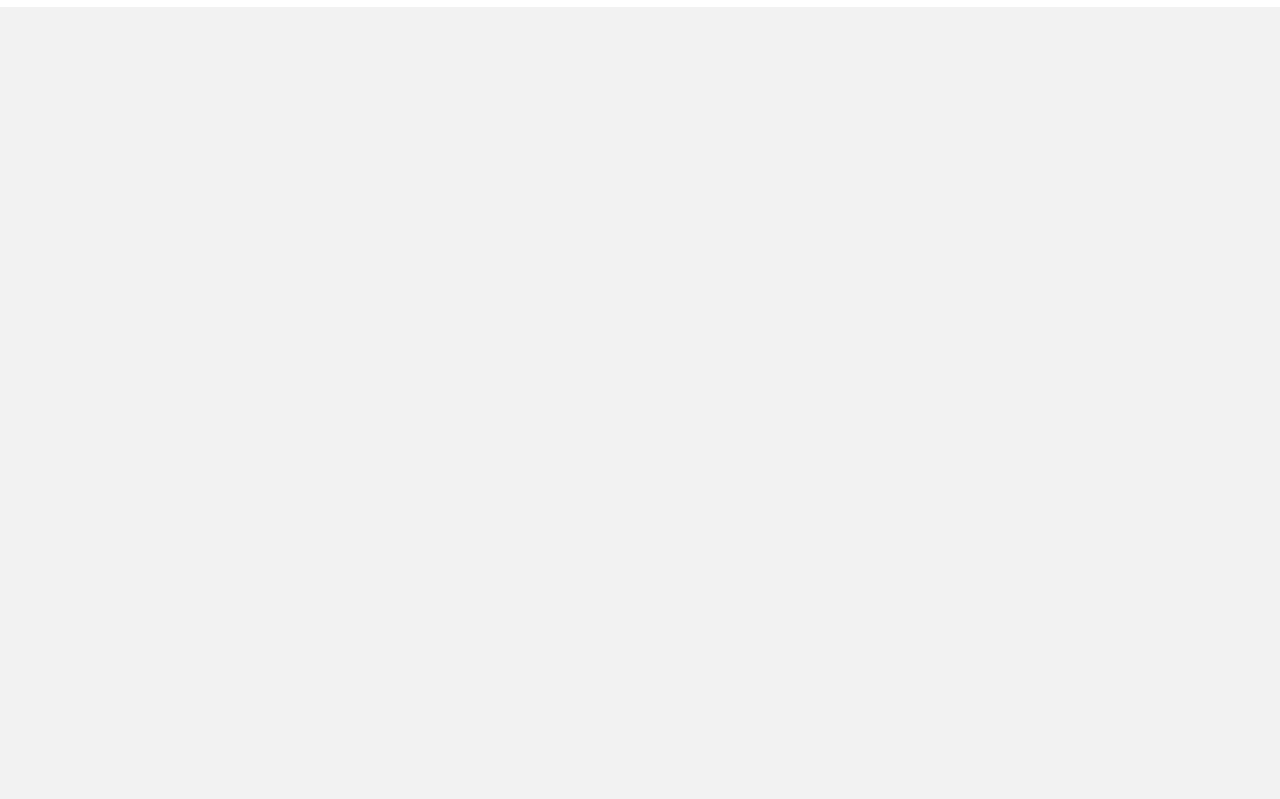
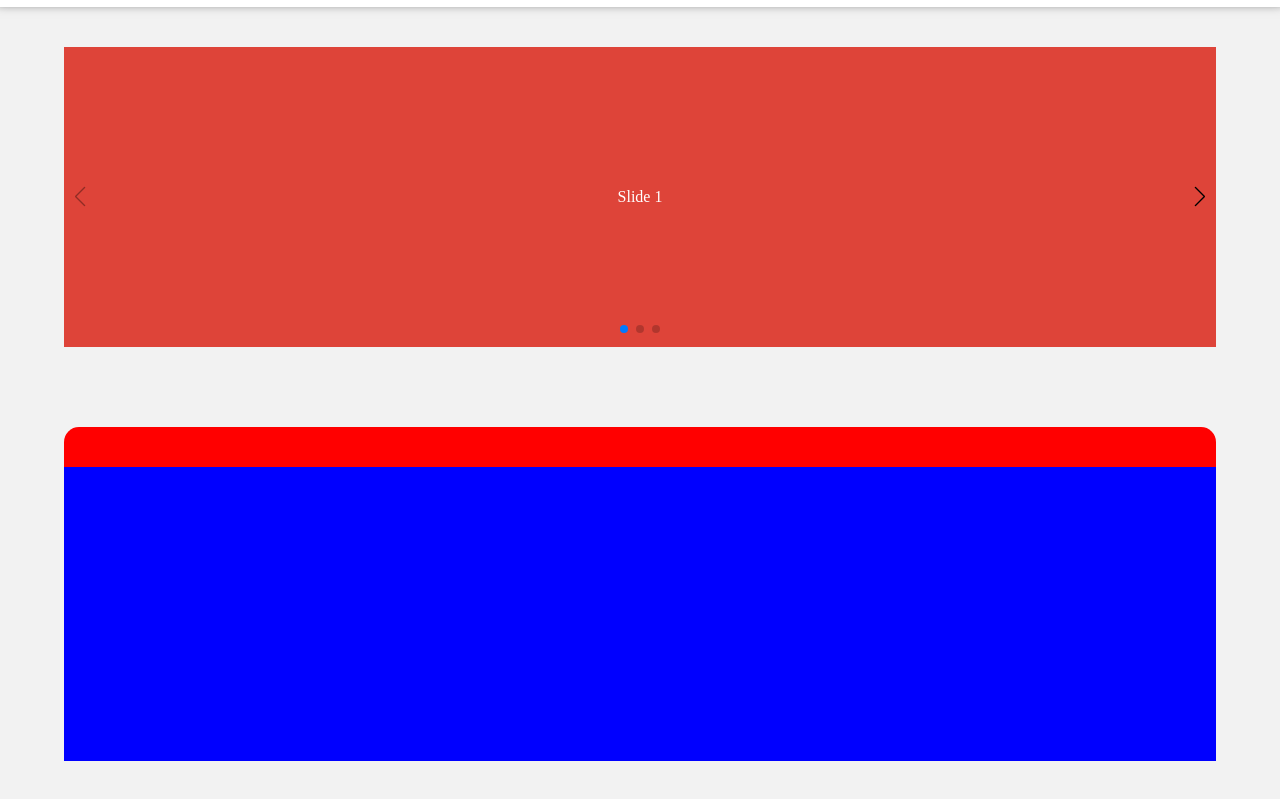
Before and after one commit to tinanago1/mysite, a plain HTML site: page _src/HTML/home.html in a window 1280 px wide. Shown: the part 53-852 px from the top of the page. Before the commit the page ends 800 px from the top, so only its background shows below. Drawn offline with nearby package versions, Linux system fonts and the light colour scheme; files whose address does not match are found by name.

Commit message:
ファイルの追加・追記

```diff
--- /dev/null
+++ b/JS/swiper.js
@@ -0,0 +1,11 @@
+const swiper = new Swiper(".swiper", {
+    // ページネーションが必要なら追加
+    pagination: {
+      el: ".swiper-pagination"
+    },
+    // ナビボタンが必要なら追加
+    navigation: {
+      nextEl: ".swiper-button-next",
+      prevEl: ".swiper-button-prev"
+    }
+  });
--- a/_src/HTML/home.html
+++ b/_src/HTML/home.html
@@ -7,7 +7,8 @@
     <link rel="stylesheet" href="../../_src/Foundation/reset.css">
     <link rel="stylesheet" href="../../dist/css/header.css">
     <link rel="stylesheet" href="../../dist/css/homeMain.css">
-
+    <link rel="stylesheet" href="../../dist/css/swiper.css">
+    <link rel="stylesheet" href="https://cdn.jsdelivr.net/npm/swiper@8/swiper-bundle.min.css"/>
     <title>Myself</title>
 </head>
 <body>
@@ -31,10 +32,32 @@
 
     <div class="L-homeMain_wrap">
         <main>
+            <div class="swiper">
+                <div class="swiper-wrapper">
+                    <div class="swiper-slide">Slide 1</div>
+                    <div class="swiper-slide">Slide 2</div>
+                    <div class="swiper-slide">Slide 3</div>
+                </div>
 
+                <div class="swiper-pagination"></div>
+
+                <div class="swiper-button-prev"></div>
+                <div class="swiper-button-next"></div>
+
+            </div>
+
+            <div class="L-homeMain_wrap_contents">
+                <div class="L-homeMain_wrap_contents_article">
+                    <div class="L-homeMain_wrap_contents_article_title"></div>
+                    <div class="L-homeMain_wrap_contents_article_img"></div>
+                    <div class="L-homeMain_wrap_contents_article_text"></div>
+                </div>
+            </div>
         </main>
     </div>
 
     <script src="../../JS/main.js"></script>
+    <script src="https://cdn.jsdelivr.net/npm/swiper@8/swiper-bundle.min.js"></script>
+    <script src="../../JS/swiper.js"></script>
 </body>
 </html>
--- a/_src/Layout/header.scss
+++ b/_src/Layout/header.scss
@@ -12,11 +12,11 @@ body {
 .L-header {
 
     background-color: base.$bodycolor;
-
     display: flex;
     width: 100%;
     height: 60px;
     padding: 10px;
+    box-shadow: 0px -10px 12px 4px;
 
 
         .L-header_logoWrap {
--- a/_src/Layout/homeMain.scss
+++ b/_src/Layout/homeMain.scss
@@ -1,5 +1,35 @@
 .L-homeMain_wrap {
     width: 90%;
-    height: 500px;
     margin: 15px auto;
 }
+
+.L-homeMain_wrap_contents {
+
+    .L-homeMain_wrap_contents_article {
+
+        height: 400px;
+        margin-top: 80px;
+        display: flex;
+        flex-direction: column;
+    }
+
+        .L-homeMain_wrap_contents_article_title {
+
+            height: 40px;
+            background-color: red;
+            border-radius: 15px 15px 0px 0px;
+        }
+
+        .L-homeMain_wrap_contents_article_img {
+
+            background-color: blue;
+            height: 294px;
+        }
+
+        .L-homeMain_wrap_contents_article_txt {
+
+            background-color: orange;
+            height: 63px;
+            border-radius: 0px 0px 15px 15px;
+        }
+}
--- /dev/null
+++ b/_src/Layout/swiper.scss
@@ -0,0 +1,50 @@
+.swiper {
+  margin-top: 40px;
+}
+
+.swiper--wrapper {
+    /* wrapperのサイズを調整 */
+    width: 100%;
+    height: 300px;
+  }
+
+  .swiper-slide {
+    /* スライドのサイズを調整、中身のテキスト配置調整、背景色 */
+    color: #ffffff;
+    width: 100%;
+    height: 100%;
+    text-align: center;
+    line-height: 300px;
+
+  }
+
+  .swiper-slide:nth-child(3n + 1) {
+    /*1、4、7、3n+1枚目の背景色 */
+    background-color: #de4439;
+  }
+
+  .swiper-slide:nth-child(3n + 2) {
+    /*2、5、8、3n+2枚目の背景色 */
+    background-color: #fcd500;
+  }
+
+  .swiper-slide:nth-child(3n + 3) {
+    /*3、6、9、3n+3枚目の背景色 */
+    background-color: #53c638;
+  }
+
+  .swiper-pagination {
+
+  }
+
+  .swiper-button-prev {
+
+    --swiper-theme-color: #000000;
+    --swiper-navigation-size: 20px;
+  }
+
+  .swiper-button-next {
+
+    --swiper-theme-color: #000000;
+    --swiper-navigation-size: 20px;
+  }
```
Also changed, not shown: dist/css/header.css, dist/css/homeMain.css, dist/css/swiper.css (added).
